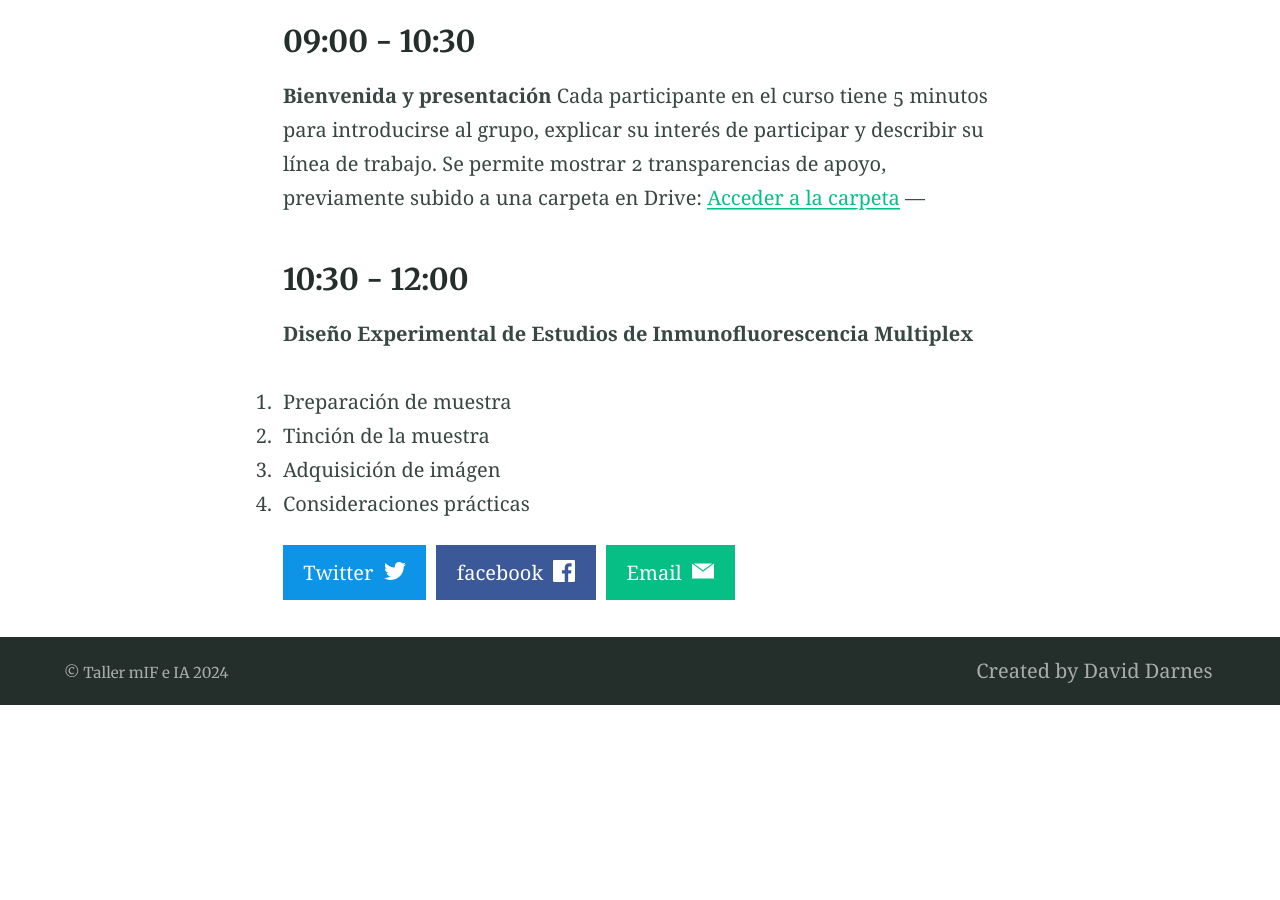
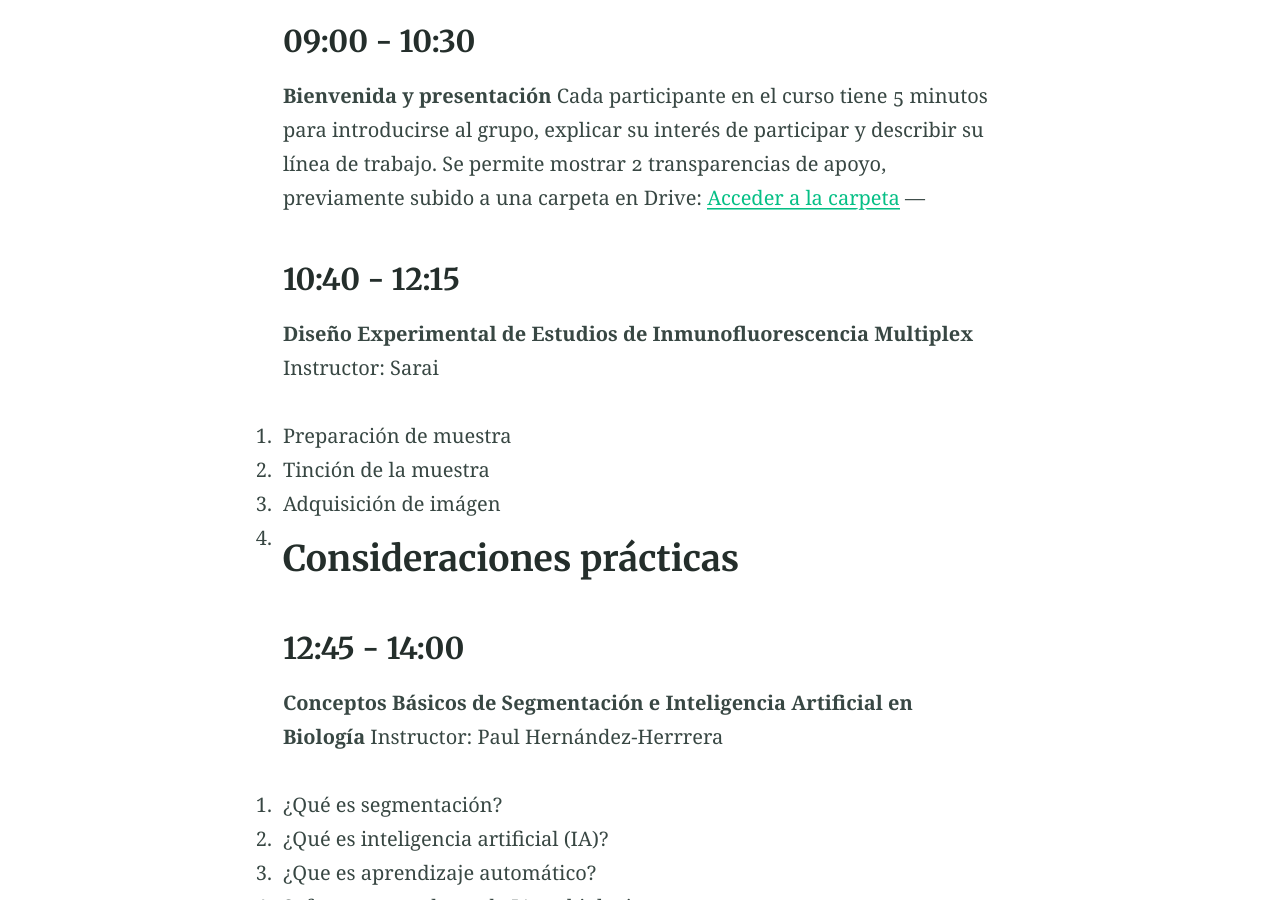
Before and after one commit to acnilo/202411_LNMA_IA-mIF, a Jekyll site: the page built from _posts/2024-10-21-Day1.md, in a window 1280 px wide and 900 px high, scrolled down 521 px. Built offline with Jekyll 4.4.1, drawn with Linux system fonts in a browser that asks for light colours; before the commit the page ends 1226 px from its top, so only the background shows below that; some of the changed text lies outside the part shown.

Commit message:
Update and rename 2024-10-21-Draft.md to 2024-10-21-Day1.md

```diff
--- a/_posts/2024-10-21-Draft.md
+++ b/_posts/2024-10-21-Day1.md
@@ -17,9 +17,20 @@ image: "https://picsum.photos/2560/600?image=733"
 Cada participante en el curso tiene 5 minutos para introducirse al grupo, explicar su interés de participar y describir su línea de trabajo. Se permite mostrar 2 transparencias de apoyo, previamente subido a una carpeta en Drive: [Acceder a la carpeta](https://drive.google.com/drive/folders/1bucoOfbVS0Z7-osnFdqa5DDG_OdaMsLE?usp=drive_link)
 ---
 
-### 10:30 - 12:00
+### 10:40 - 12:15
 **Diseño Experimental de Estudios de Inmunofluorescencia Multiplex**
+Instructor: Sarai
 1. Preparación de muestra
 2. Tinción de la muestra
 3. Adquisición de imágen
 4. Consideraciones prácticas
+---
+
+### 12:45 - 14:00
+**Conceptos Básicos de Segmentación e Inteligencia Artificial en Biología**
+Instructor: Paul Hernández-Herrrera
+1. ¿Qué es segmentación?
+2. ¿Qué es inteligencia artificial (IA)?
+3. ¿Que es aprendizaje automático?
+4. Softwares populares de IA en biologia
+5. Aplicaciones de IA para análisis de imágenes
```
